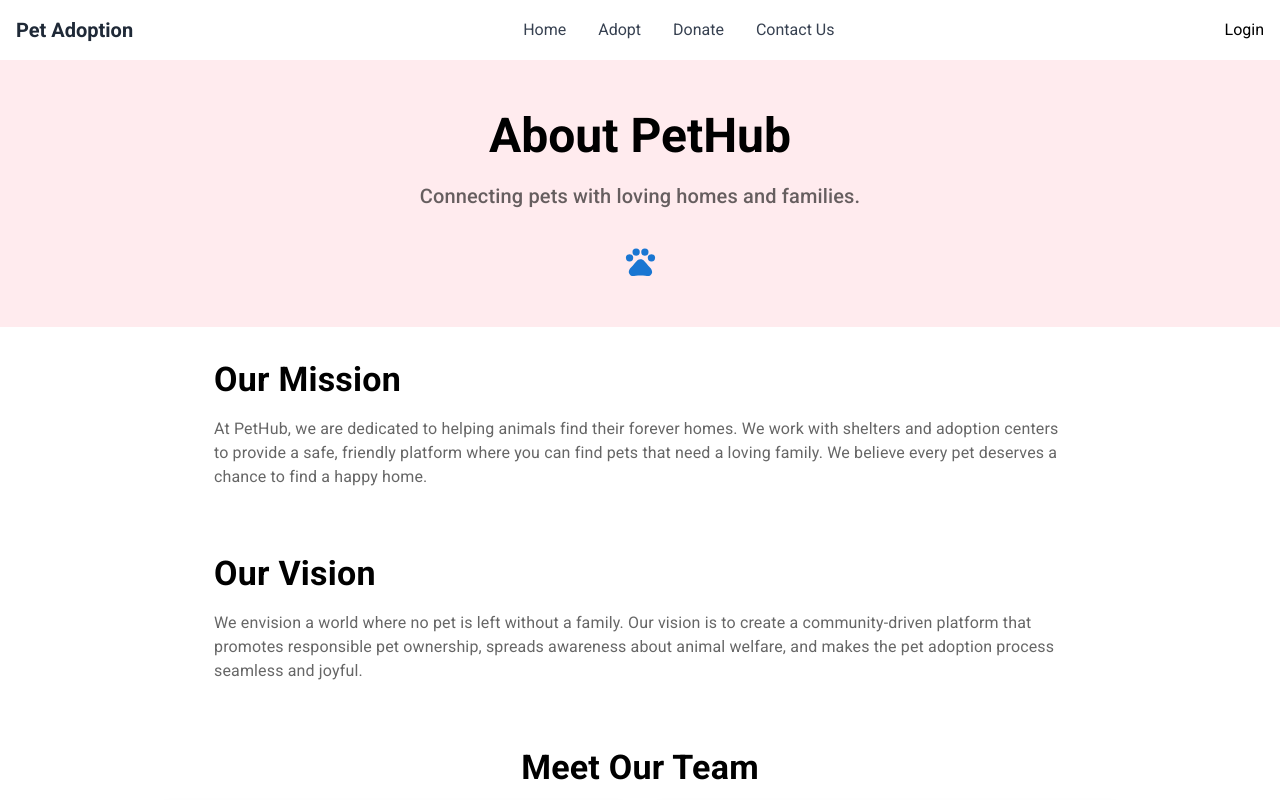
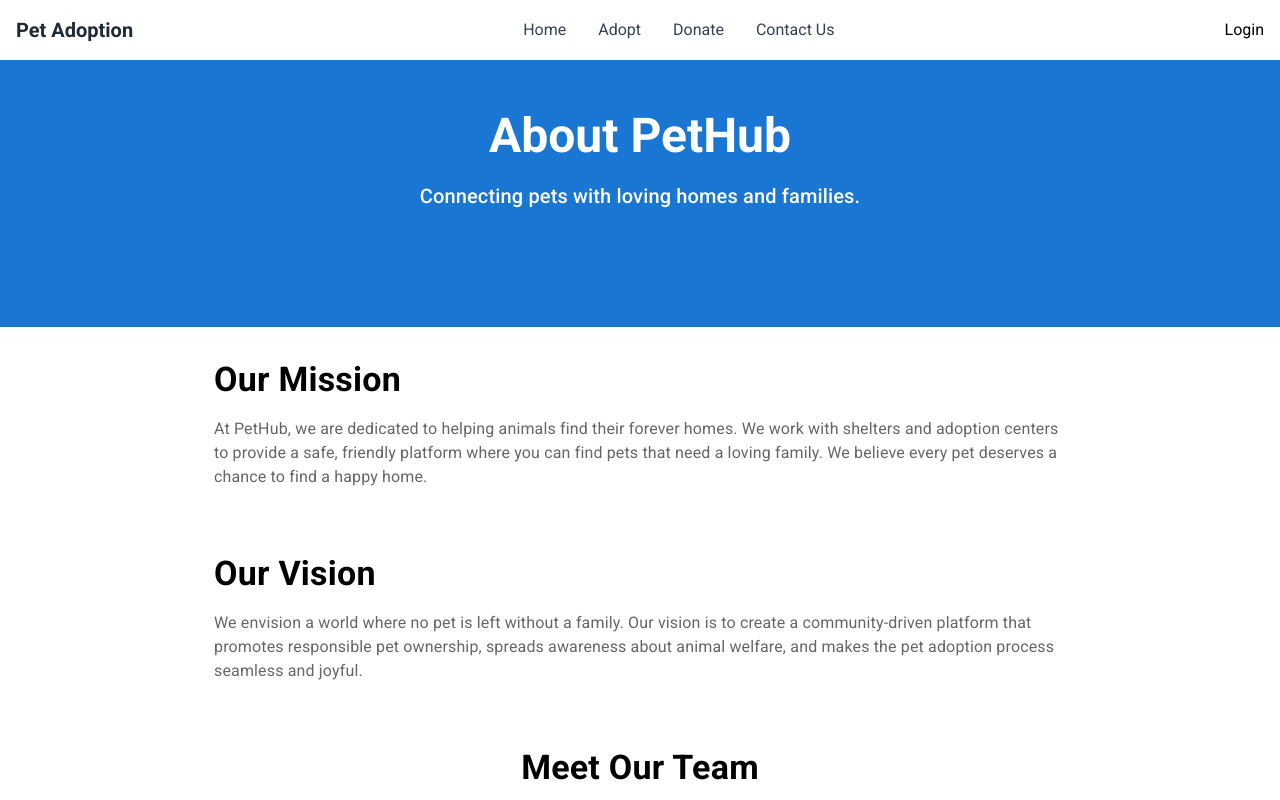
Before and after one commit to bibashjaprel/Pethub, a React (Create React App) app in the folder frontend/: page /contact in a window 1280 px wide. Shown: the top 800 px of the page. Built offline with nearby package versions, Linux system fonts and the light colour scheme; the HTML template or start-up script is replaced by a standard one.

Commit message:
about us

```diff
--- a/frontend/src/pages/AboutUs.jsx
+++ b/frontend/src/pages/AboutUs.jsx
@@ -28,12 +28,12 @@ const AboutUs = () => {
   return (
     <Box className="min-h-screen bg-gray-100">
       {/* Hero Section */}
-      <Section sx={{ textAlign: 'center', py: 6, backgroundColor: '#ffebee' }}>
+      <Section sx={{ textAlign: 'center', py: 6, backgroundColor: 'primary.main' }}>
         <Container maxWidth="md">
-          <Typography variant="h3" sx={{ fontWeight: 'bold', mb: 2 }}>
+          <Typography variant="h3" sx={{ fontWeight: 'bold', mb: 2, color:"white"}}>
             About PetHub
           </Typography>
-          <Typography variant="h6" color="textSecondary" sx={{ mb: 4 }}>
+          <Typography variant="h6" color="white" sx={{ mb: 4 }}>
             Connecting pets with loving homes and families.
           </Typography>
           <Pets fontSize="large" color="primary" />
```
